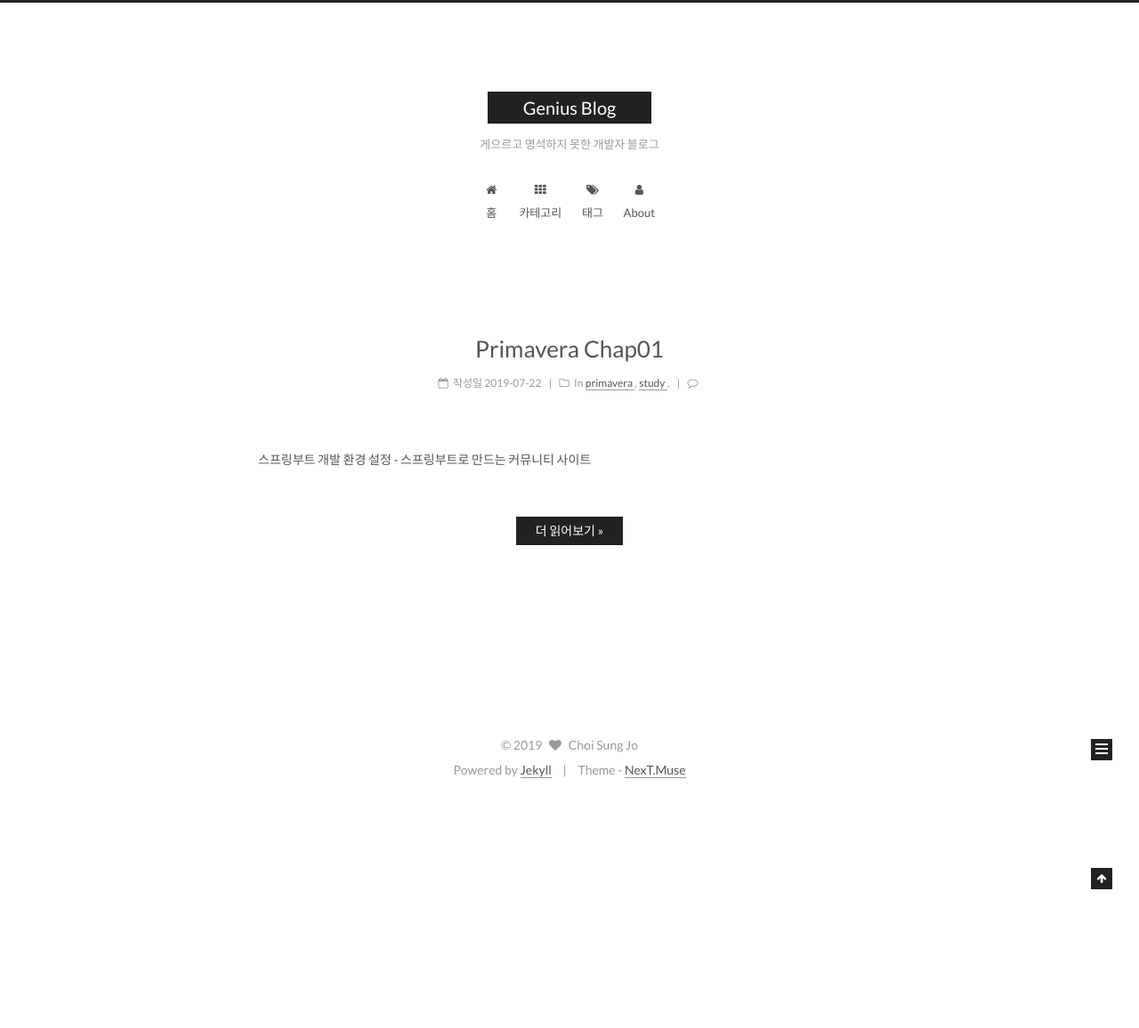
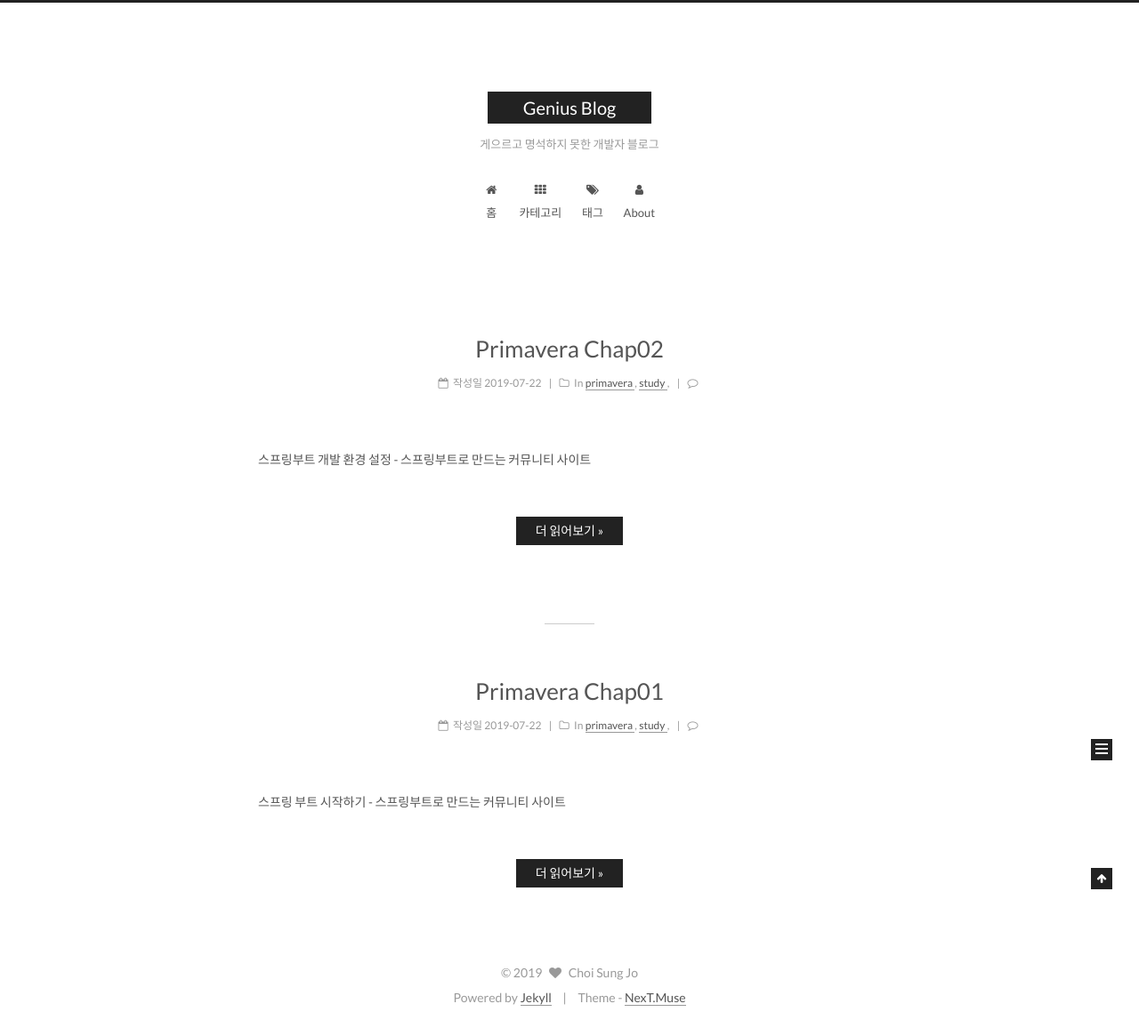
Before and after one commit to csj4032/csj4032.github.io, a Jekyll site: the page built from index.html, in a window 1280 px wide. Shown: the whole page at 89% size. Built offline with Jekyll 4.4.1, drawn with Linux system fonts in a browser that asks for light colours; the list of posts is cut into pages by our own code; comment, search, counter and statistics services are not loaded; before the commit the page ends 900 px from its top, so only the background shows below that; part of the change alters nothing that is shown.

Commit message:
스프링부트 챕터 01 수정

```diff
--- a/_posts/2019-07-22-Primavera-Chap01.md
+++ b/_posts/2019-07-22-Primavera-Chap01.md
@@ -1,6 +1,6 @@
 ---
 title: Primavera Chap01
-description: 스프링부트 개발 환경 설정 - 스프링부트로 만드는 커뮤니티 사이트
+description: 스프링 부트 시작하기 - 스프링부트로 만드는 커뮤니티 사이트
 categories:
  - primavera
  - study
@@ -9,27 +9,11 @@ tags:
 comments: true
 ---
 
-# 스프링 부트 개발 환경 설정
-* 신입 개발자 중 상당수는 스프링 부트를 배우려 한다. 그들에게 작은 도움이나마 되길 바라며 이 책을 집필한다.
+# 스프링 부트 시작하기
+신입 개발자 중 상당수는 스프링 부트를 배우려 한다. 그들에게 작은 도움이나마 되길 바라며 이 책을 집필한다.
 
-## JDK 설치
-* JDK Download : [링크](https://www.oracle.com/technetwork/java/javase/downloads/index.html)
-
-## IntelliJ IDEA 설치
-* IntelliJ IDEA : [링크](https://www.jetbrains.com/idea/download)
-
-## 스프링부트 프로젝트 생성
-### Spring CLI (Command Line Interface)
-* Spring Boot CLI Download : [링크](https://docs.spring.io/spring-boot/docs/current/reference/html/getting-started-installing-spring-boot.html#getting-started-installing-the-cli)
-### Spring Initializr
-### Spring Boot Reference Guide
-### Building Spring Boot 2 Applications with Gradle
-
-# Github
-* Source : [링크](https://github.com/csj4032/primavera/tree/master/chap01)
+## 스프링 부트 소개
+'컨테이너가 없는 웹 애프리케이션 아키텍처의 향상된 지원'를 목표로 Phil Webb 외 54명의 개발자가 18개월 걸처 개발 되었다.
 
 # ETC
-* Spring boot test 참고
-* Spring boot banner 링크
-* Creating Your Own Auto-configuration 링크
-* Creating a Custom Starter with Spring Boot 링크
+* Spring Boot 1.0 GA Released [참고](https://spring.io/blog/2014/04/01/spring-boot-1-0-ga-released)
--- /dev/null
+++ b/_posts/2019-07-22-Primavera-Chap02.md
@@ -0,0 +1,39 @@
+---
+title: Primavera Chap02
+description: 스프링부트 개발 환경 설정 - 스프링부트로 만드는 커뮤니티 사이트
+categories:
+ - primavera
+ - study
+tags:
+ - spring boot
+comments: true
+---
+
+# 스프링 부트 개발 환경
+신입 개발자 중 상당수는 스프링 부트를 배우려 한다. 그들에게 작은 도움이나마 되길 바라며 이 책을 집필한다.
+
+## JDK 설치
+자바 개발을 위해서는 JDK가 설치가 필요합니다.
+
+1. JDK Download URL에 접속합니다.
+  * https://www.oracle.com/technetwork/java/javase/downloads/jdk12-downloads-5295953.html
+2. 사용권 계약 동의(Accept License Agreement)를 체크하고 OS 환경에 맞는 설치 파일을 내려 받습니다.
+
+## IntelliJ IDEA 설치
+* IntelliJ IDEA : [링크](https://www.jetbrains.com/idea/download)
+
+## 스프링부트 프로젝트 생성
+### Spring CLI (Command Line Interface)
+* Spring Boot CLI Download : [링크](https://docs.spring.io/spring-boot/docs/current/reference/html/getting-started-installing-spring-boot.html#getting-started-installing-the-cli)
+### Spring Initializr
+### Spring Boot Reference Guide
+### Building Spring Boot 2 Applications with Gradle
+
+# Github
+* Source : [링크](https://github.com/csj4032/primavera/tree/master/chap01)
+
+# ETC
+* Spring Boot test 참고
+* Spring Boot banner 링크
+* Creating Your Own Auto-configuration 링크
+* Creating a Custom Starter with Spring Boot 링크
```
